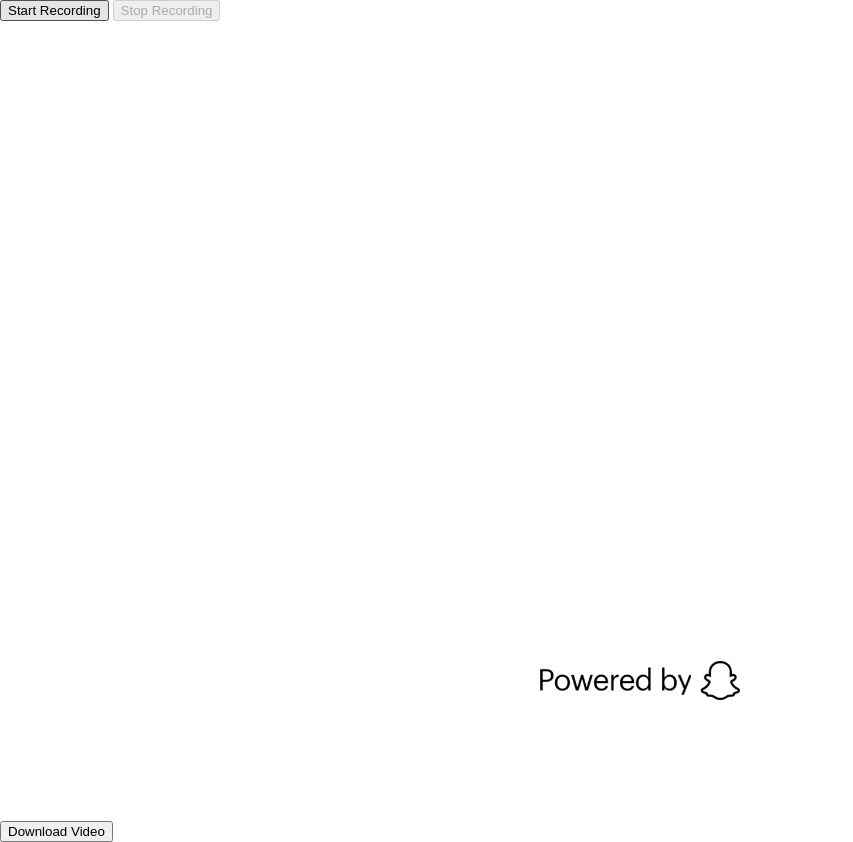
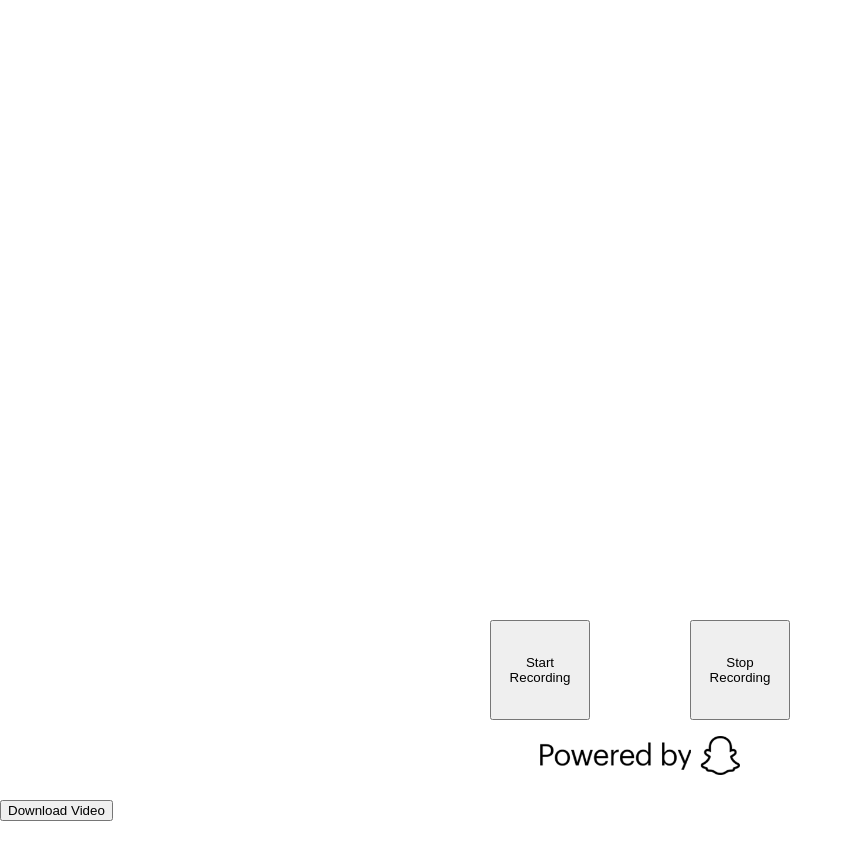
Before and after one commit to LimeAR/FlyX8b5, a website built with webpack: page docs/index.html in a window 1280 px wide. Shown: the whole page, without its empty margins (0-853 px from the left). After the commit the page ends 821 px from the top, so only its background shows below. Built offline with nearby package versions, Linux system fonts and the light colour scheme.

Commit message:
included Content Service Policy and webpack points to main.ts not js.

```diff
--- a/docs/index.css
+++ b/docs/index.css
@@ -15,10 +15,32 @@ body {
     height: 100vh;
   }
 
+  #buttons{
+    position: absolute;
+    display: flex;
+    bottom: 10%;
+    height: 100px;
+    width: 100%;
+    justify-content: center;
+    align-items: center;
+  }
+
+  #start {
+    width: 100px;
+    height: 100px;
+    margin: 50px;
+  }
+
+  #stop {
+    width: 100px;
+    height: 100px;
+    margin: 50px;
+  }
+
   .poweredbysnap-logo {
     width: 100%;
     position: absolute;
-    bottom: 100px;
+    bottom: 25px;
     display: flex;
     align-items: center;
     justify-content: center;
--- a/docs/index.html
+++ b/docs/index.html
@@ -6,13 +6,15 @@
     <meta name="description" content="Betway">
     <link href="./index.css" rel="stylesheet">
     <script src="./packed.js"></script>
-    <meta http-equiv="Content-Security-Policy" content="connect-src https: *.snapar.co; script-src https: cf-st.sc-cdn.net/ blob: 'wasm-unsafe-eval';" />
+    <meta http-equiv="Content-Security-Policy" content="connect-src https://*.snapar.com; script-src https://cf-st.sc-cdn.net/ blob: 'wasm-unsafe-eval';">
   </head>
 
   <body>
     <section>
+    <div id="buttons">
       <button id="start">Start Recording</button>
-      <button id="stop" disabled>Stop Recording</button>
+      <button id="stop">Stop Recording</button>
+    </div>
     </section>
     <div class="poweredbysnap-logo">
       <img id="image" src="./assets/Powered_bysnap.png" alt="Powered by Snap">
--- a/webpack.config.js
+++ b/webpack.config.js
@@ -1,7 +1,7 @@
 const path = require('path');
 
 module.exports = {
-  entry: './src/main.js',
+  entry: './src/main.ts',
   output: {
     filename: 'packed.js',
     path: path.resolve(__dirname, 'docs'),
```
